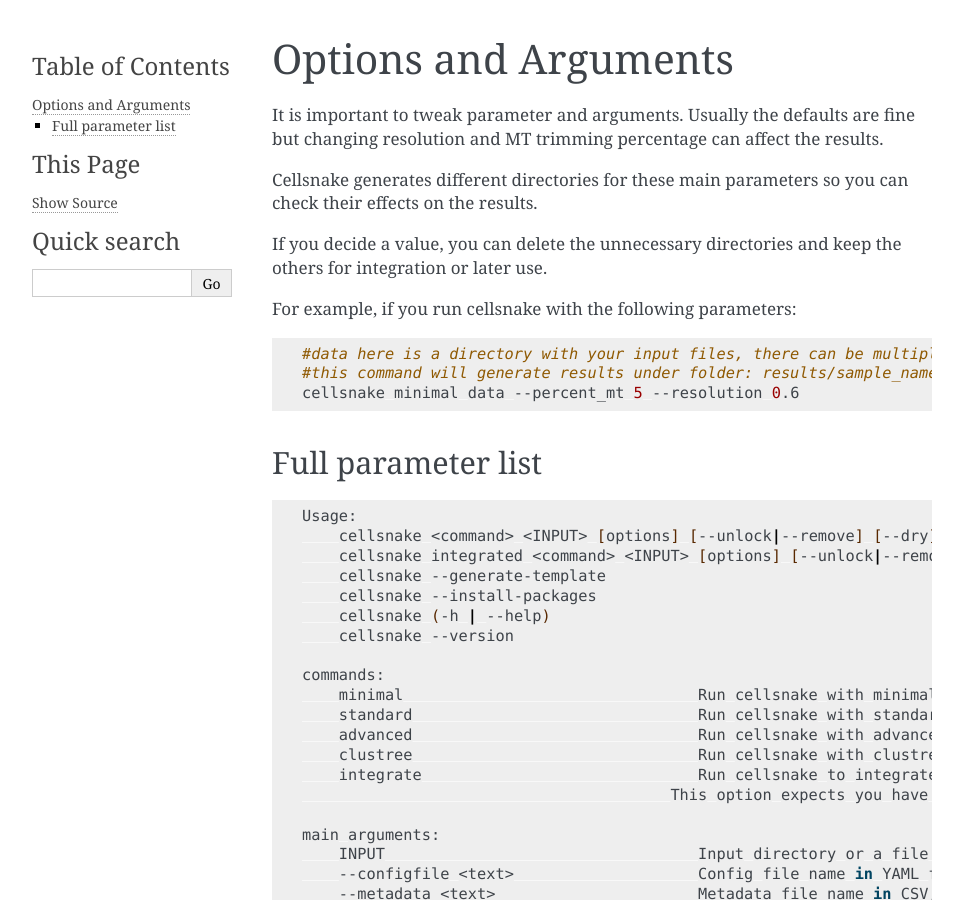
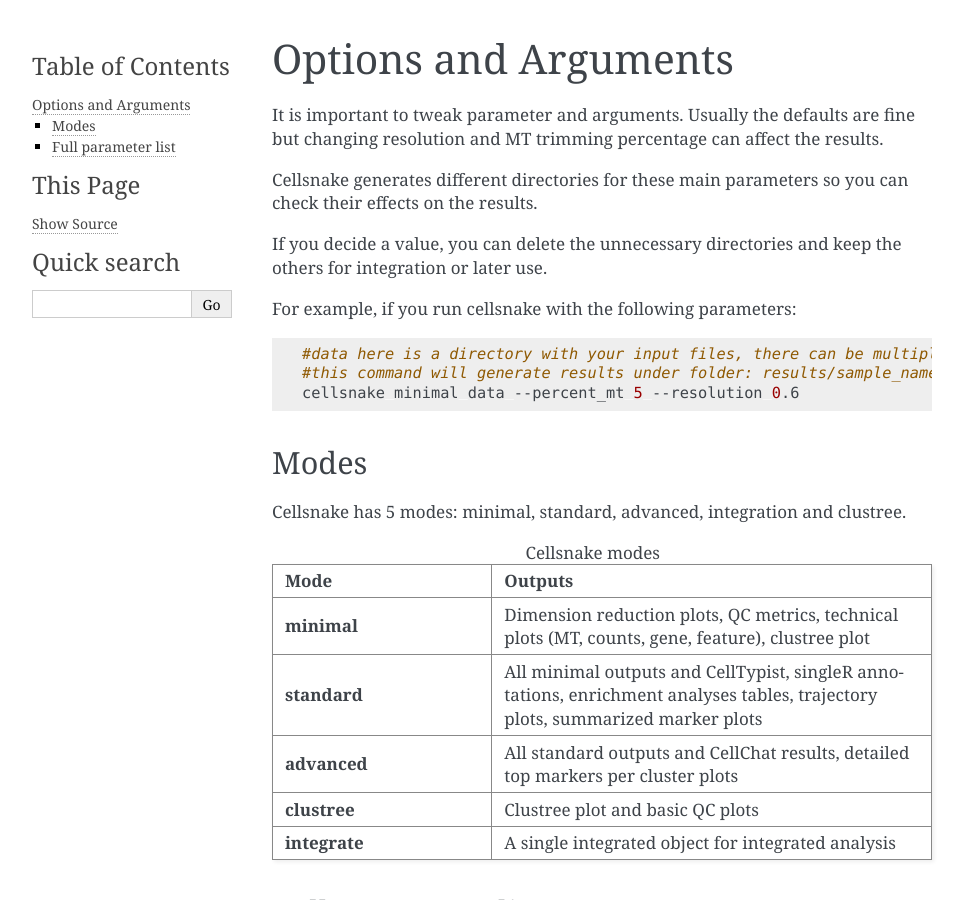
Before and after one commit to sinanugur/cellsnake, a Sphinx documentation site: the page built from docs/options.rst, in a window 1280 px wide and 900 px high. Shown: the whole window, without its empty margins (148-1112 px from the left). Built offline with Sphinx 7.4.7, drawn with Linux system fonts in a browser that asks for light colours.

Commit message:
modes table

```diff
--- a/docs/options.rst
+++ b/docs/options.rst
@@ -19,7 +19,27 @@ For example, if you run cellsnake with the following parameters:
 
 
 
+Modes
+=====
 
+Cellsnake has 5 modes: minimal, standard, advanced, integration and clustree.
+
+.. list-table:: Cellsnake modes
+    :widths: 25 50
+    :header-rows: 1
+
+    * - Mode
+      - Outputs
+    * - **minimal**
+      - Dimension reduction plots, QC metrics, technical plots (MT, counts, gene, feature), clustree plot
+    * - **standard**
+      - All minimal outputs and CellTypist, singleR annotations, enrichment analyses tables, trajectory plots, summarized marker plots
+    * - **advanced**
+      - All standard outputs and CellChat results, detailed top markers per cluster plots
+    * - **clustree**
+      - Clustree plot and basic QC plots
+    * - **integrate**
+      - A single integrated object for integrated analysis
 
 
 
```
